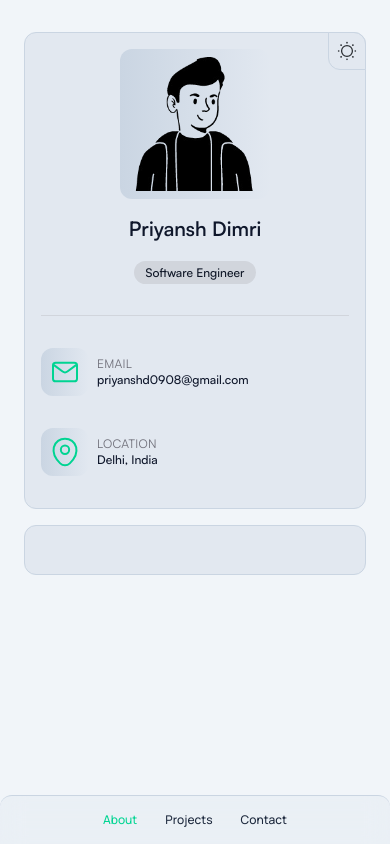
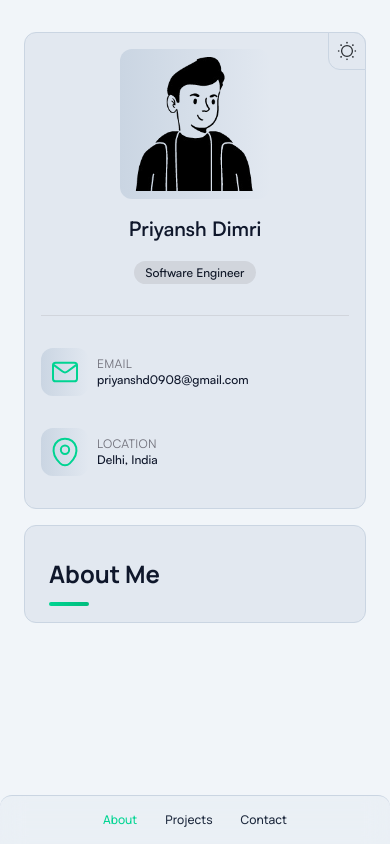
Before and after one commit to priyansh-dimri/portfolio, a React app: page / in a window 390 px wide. Built offline with nearby package versions, Linux system fonts and the light colour scheme; the HTML template or start-up script is replaced by a standard one.

Commit message:
add Gradient Bar and About Heading

```diff
--- a/src/App.jsx
+++ b/src/App.jsx
@@ -4,8 +4,8 @@ import NavPanel from "./layouts/NavPanel";
 function App() {
   return (
     <div
-      className="min-h-screen flex flex-col lg:grid lg:grid-cols-[1fr_4fr]
-      px-6 py-8 gap-4
+      className="min-h-screen flex flex-col sm:pb-8 lg:grid lg:grid-cols-[1fr_4fr]
+      px-6 pt-8 pb-14 gap-4
       bg-slate-100 text-slate-900 dark:bg-zinc-900 dark:text-zinc-100"
     >
       <NavPanel />
--- /dev/null
+++ b/src/components/GradientBar.jsx
@@ -0,0 +1,10 @@
+const GradientBar = () => {
+  return (
+    <div
+      className="w-10 h-1 rounded-full
+        bg-gradient-to-r from-emerald-400 to-emerald-500"
+    ></div>
+  );
+};
+
+export default GradientBar;
--- a/src/views/About.jsx
+++ b/src/views/About.jsx
@@ -1,5 +1,10 @@
+import GradientBar from "../components/GradientBar";
+
 const About = () => {
-  return <></>;
+  return <div className="ml-2">
+  <div className="text-2xl font-bold pb-3 font-['Manrope']">About Me</div>
+  <GradientBar />
+  </div>;
 };
 
 export default About;
```
